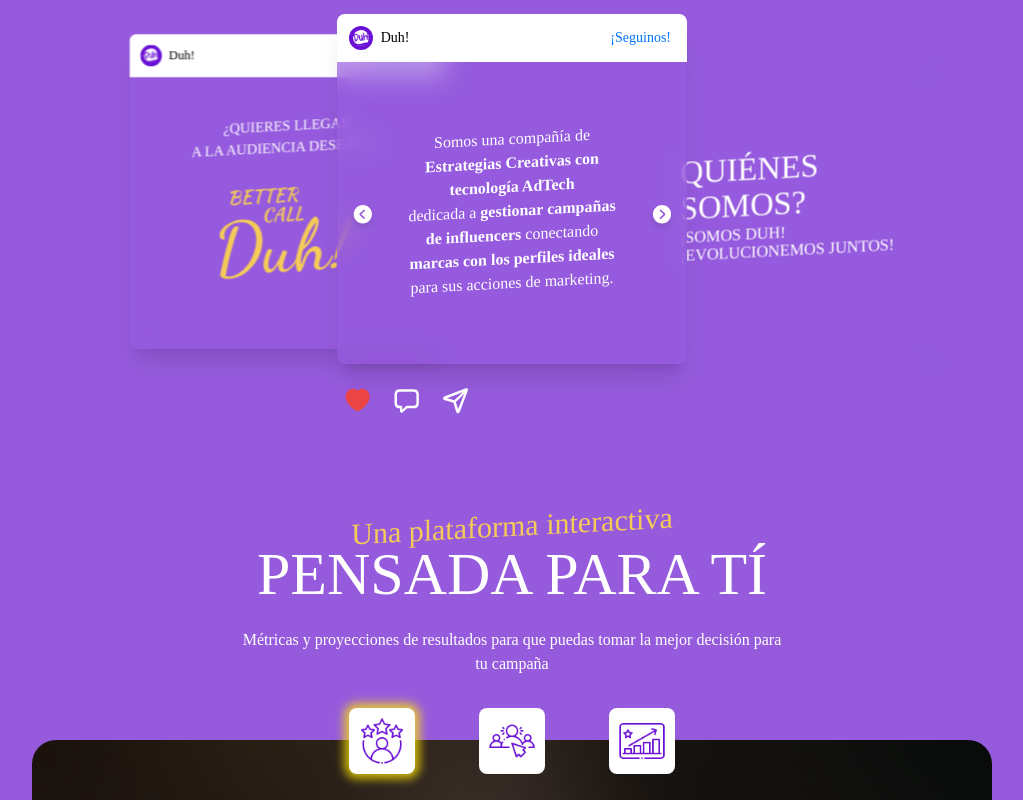
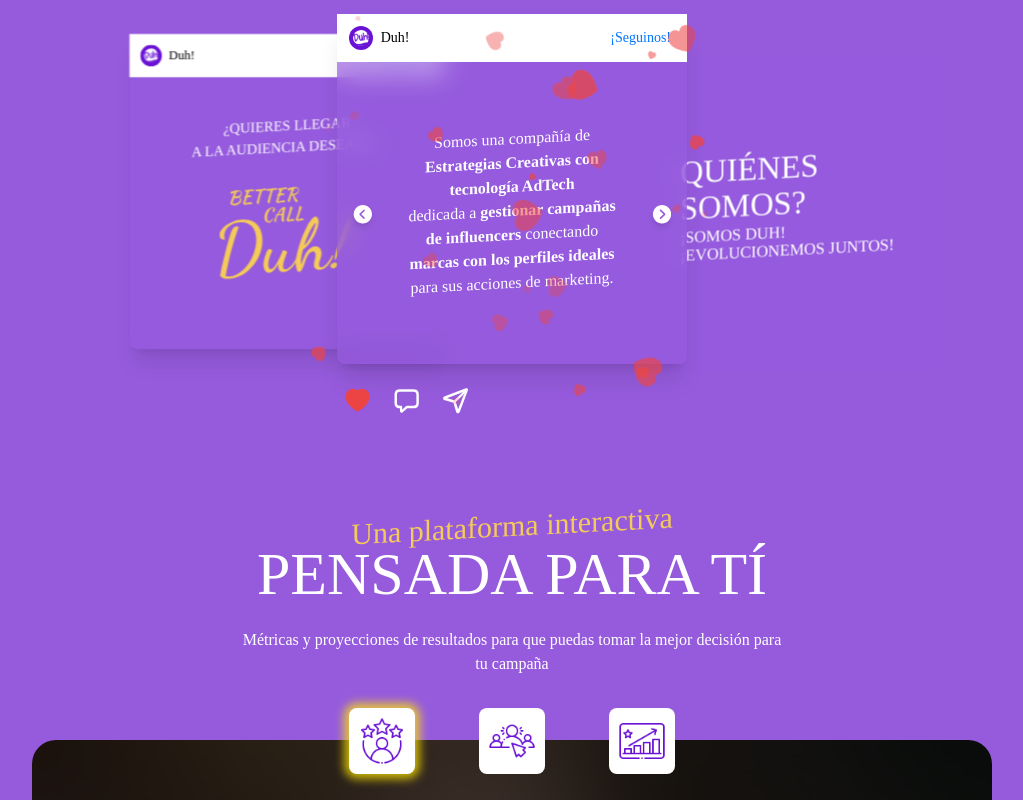
Before and after one commit to jumperning/duh, a React (Vite) app: page / in a window 1280 px wide. Both pictures are taken after a click on the element 485 px from the left and 1074 px from the top of the page. Shown: the part 674-1474 px from the top of the page, without its empty margins (128-1151 px from the left). Built offline with nearby package versions, Linux system fonts and the light colour scheme; a web font is replaced by a local one.

Commit message:
Add like animations

```diff
--- a/src/components/sections/quienesomos/card.tsx
+++ b/src/components/sections/quienesomos/card.tsx
@@ -1,4 +1,5 @@
 import { useState } from "react";
+import { HeartExplosion } from "./hearts";
 
 export default function SliderCard(props: any) {
 
@@ -25,7 +26,7 @@
 
     return (
         <article className={`w-[300px] lg:w-[350px] mx-auto absolute`}>
-            <div className={`bg-[#965BDDA6] ${props.bg ? "shadow-xl" : ""} backdrop-blur-md rounded-lg aspect-square w-[300px] lg:w-[350px] overflow-hidden relative mx-auto`}>
+            <div className={`bg-[#965BDDA6] ${props.bg ? "shadow-xl" : ""} backdrop-blur-md rounded-lg aspect-square w-[300px] lg:w-[350px] relative mx-auto`}>
                 <div className={`${props.bg ? "" : "hidden"} w-full h-10 lg:h-12 bg-white flex justify-between items-center py-2 pl-3 pr-4`}>
                     <div className="flex justify-start items-center flex-row gap-2">
                         <img src="img/logo.svg" className="bg-[#6A11D6] p-1 rounded-full h-6" />
@@ -35,8 +36,9 @@
                         ¡Seguinos!
                     </a>
                 </div>
-                <div className={`${props.bg ? "h-[85%]" : "h-full"} ${props.align} w-full flex flex-col justify-center items-center text-white`}>
+                <div className={`${props.bg ? "h-[85%]" : "h-full"} ${props.align} w-full flex flex-col justify-center items-center text-white relative`}>
                     {props.children}
+                    <HeartExplosion clicked={clicked}/>
                 </div>
             </div>
             {props.bg && <div className={`${props.swipePos == "center" ? "opacity-100" : "opacity-0"} duration-300 w-full flex justify-start items-center flex-row px-2 pt-6 text-white gap-4 md:gap-6`}>
--- /dev/null
+++ b/src/components/sections/quienesomos/hearts.tsx
@@ -0,0 +1,89 @@
+import { Fragment, useEffect, useState } from "react";
+
+export function HeartExplosion(props: any) {
+
+    const [clicked, isClicked] = useState(false);
+
+    useEffect(() => {
+        if (props.clicked) {
+            isClicked(true);
+        }
+    }, [props.clicked])
+
+    return (
+        <div className="absolute w-1 h-1 inset-0 m-auto">
+            {[...Array(Math.floor((Math.random() * 32) + 24))].map((_A, index: number) => {
+                return (
+                    <Fragment key={index}>
+                        <RandomHeartGenerator clicked={clicked} isClicked={isClicked} />
+                    </Fragment>
+                )
+            })}
+        </div>
+    )
+}
+
+export function RandomHeartGenerator(props: any) {
+
+    const [rotation, setRotation] = useState("0deg");
+    const [scale, setScale] = useState("0%");
+    const [opacity, setOpacity] = useState("0%");
+    const [left, setLeft] = useState("0px");
+    const [top, setTop] = useState("0px");
+    const [duration, setDuration] = useState(0);
+    const [ease, setEase] = useState("ease-in");
+
+    const size = ((Math.floor(Math.random() * 25) + 5));
+
+    useEffect(() => {
+        if (props.clicked) {
+            setOpacity("100%");
+            setDuration((Math.floor(Math.random() * 1500) + 1000));
+            setTimeout(() => {
+                setRotation((Math.floor(Math.random() * 360) + 1) + "deg");
+                setScale((Math.floor(Math.random() * 200) + 100) + "%");
+                setOpacity("100%");
+                var directionAux = Math.random() * 2;
+                var direction = "";
+                if (directionAux > 1) {
+                    direction = "-";
+                }
+                setLeft(direction + (Math.floor(Math.random() * 200) + 1) + "px");
+                var directionTop = "";
+                var directionAuxTop = Math.random() * 2;
+                if (directionAuxTop > 1) {
+                    directionTop = "-";
+                }
+                setTop(directionTop + (Math.floor(Math.random() * 200) + 1) + "px");
+            }, 10)
+        }
+    }, [props.clicked])
+
+    useEffect(() => {
+        setTimeout(() => {
+            setEase("ease-out");
+            setScale("0%");
+            setOpacity("0%");
+            props.isClicked(false);
+        }, duration)
+    }, [duration])
+
+    return (
+        <svg width={size} height={size} viewBox="-2 -2 32 32" xmlns="http://www.w3.org/2000/svg"
+            style={{
+                width: size + "px",
+                height: size + "px",
+                rotate: rotation,
+                scale: scale,
+                opacity: opacity,
+                left: left,
+                top: top,
+                transitionDuration: duration + "ms",
+                transitionTimingFunction: ease,
+                position: "absolute"
+            }}
+        >
+            <path className="fill-[#EC4444] stroke-[#EC4444]" d="M14.1582 26.35C13.9683 26.35 13.7377 26.2776 13.4663 26.1329C13.195 25.9973 12.9373 25.8481 12.6931 25.6853C10.1789 24.0574 7.9903 22.3436 6.12726 20.5438C4.27327 18.7441 2.8353 16.8946 1.81335 14.9954C0.791392 13.0872 0.280415 11.1608 0.280415 9.21642C0.280415 7.92315 0.483901 6.74745 0.890875 5.68932C1.30689 4.62214 1.87665 3.70419 2.60016 2.93547C3.33271 2.16674 4.17379 1.57437 5.1234 1.15835C6.08204 0.733288 7.11304 0.520758 8.21639 0.520758C9.58201 0.520758 10.7622 0.868946 11.7571 1.56532C12.7609 2.25266 13.5613 3.148 14.1582 4.25135C14.7641 3.13895 15.5645 2.23909 16.5593 1.55176C17.5632 0.864424 18.748 0.520758 20.1136 0.520758C21.2079 0.520758 22.2344 0.733288 23.193 1.15835C24.1517 1.57437 24.9927 2.16674 25.7162 2.93547C26.4398 3.70419 27.005 4.62214 27.412 5.68932C27.828 6.74745 28.036 7.92315 28.036 9.21642C28.036 11.1608 27.525 13.0872 26.5031 14.9954C25.4811 16.8946 24.0431 18.7441 22.1891 20.5438C20.3352 22.3436 18.1511 24.0574 15.6369 25.6853C15.3836 25.8481 15.1214 25.9973 14.8501 26.1329C14.5878 26.2776 14.3572 26.35 14.1582 26.35Z" />
+        </svg>
+    )
+}
```
